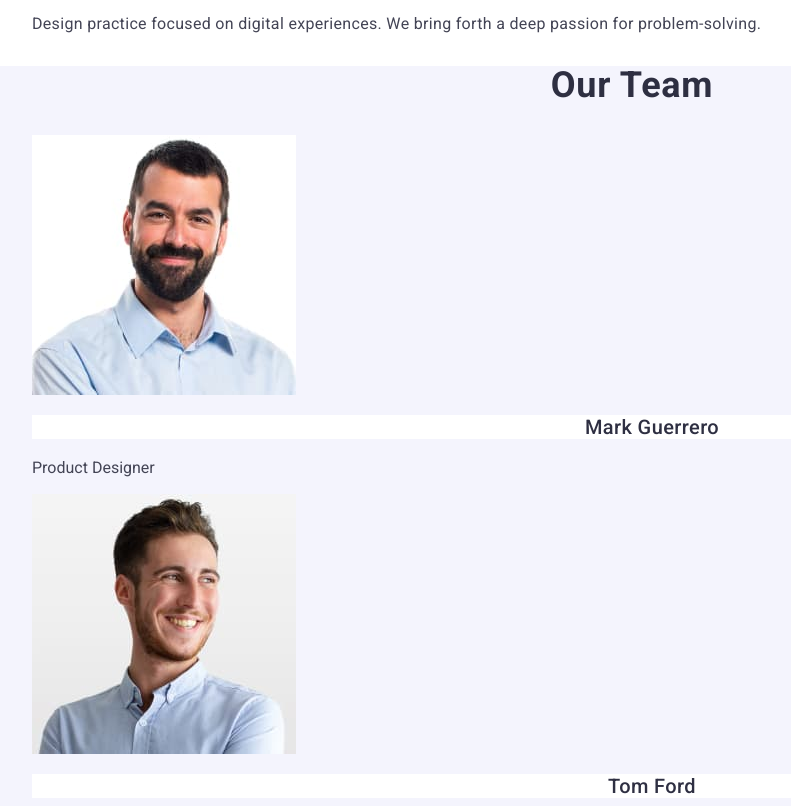
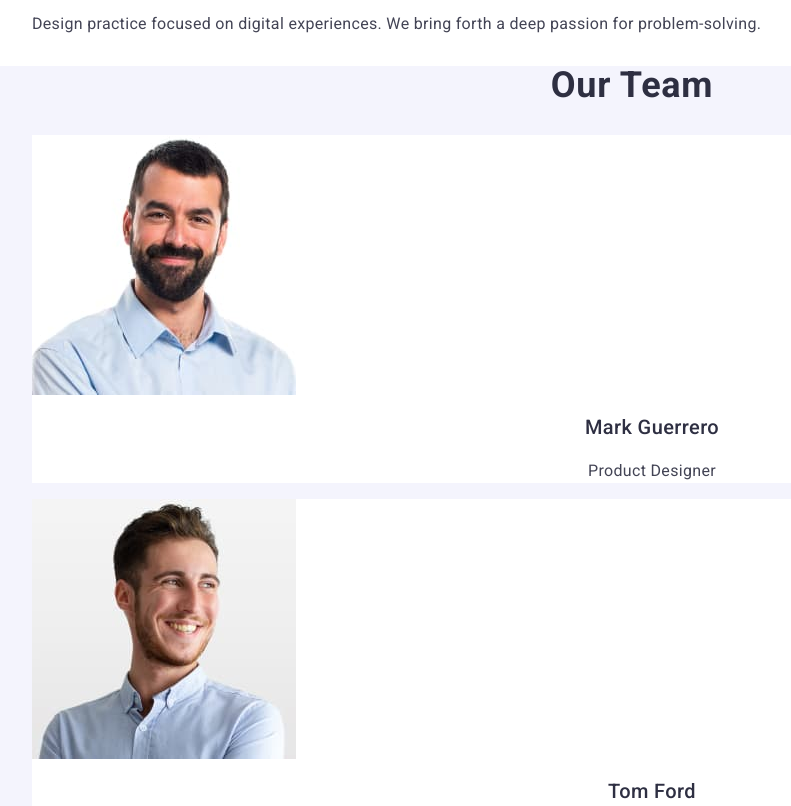
Before and after one commit to ded-danda/goit-markup-hw-01, a plain HTML site: page index.html in a window 1280 px wide. Shown: the part 720-1526 px from the top of the page, without its empty margins (8-799 px from the left). Drawn offline with nearby package versions, Linux system fonts and the light colour scheme.

Commit message:
hm 2.6
hm 2.6

```diff
--- a/css/styles.css
+++ b/css/styles.css
@@ -144,7 +144,7 @@ img {
   background-color: #f4f4fd;
 }
 
-.list-name {
+.list-img {
   background-color: #ffffff;
 }
 
@@ -169,7 +169,7 @@ img {
   color: #2e2f42;
 }
 
-.proffesson {
+.proffession {
   font-family: 'Roboto', sans-serif;
   font-weight: 400;
   font-size: 16px;
```
